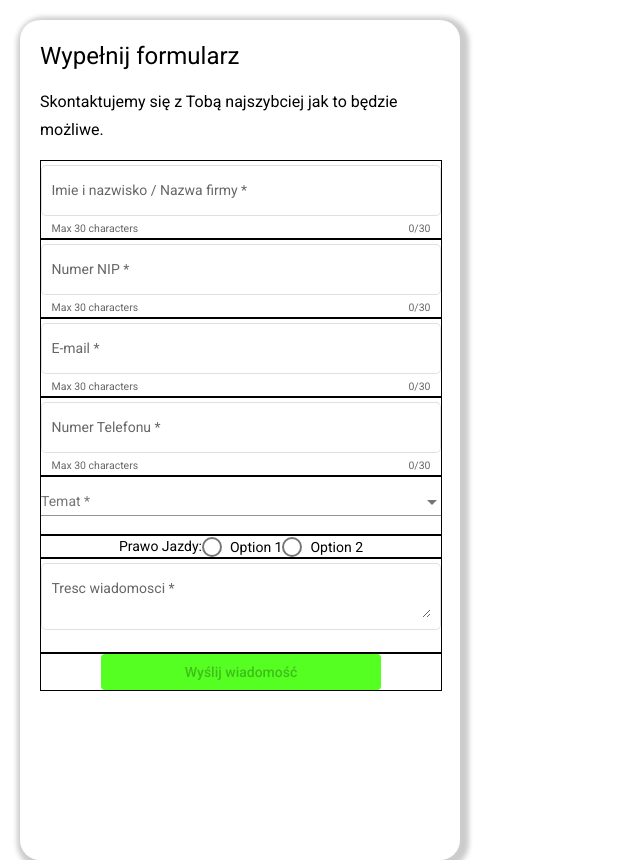
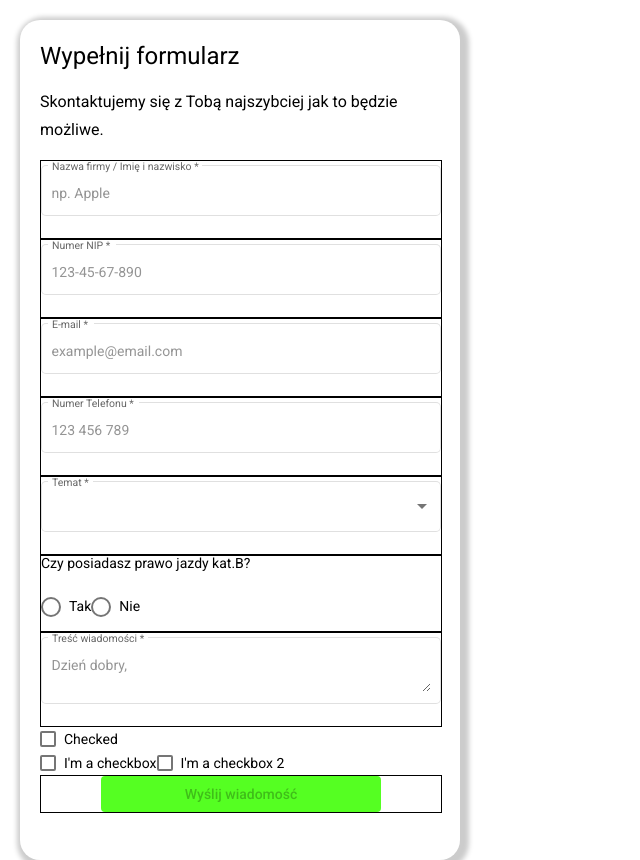
Before and after one commit to Brys49/trui-form, an Angular app: page / in a window 1280 px wide. Shown: the whole page, without its empty margins (0-640 px from the left). Built offline with nearby package versions, Linux system fonts and the light colour scheme.

Commit message:
all fields added

```diff
--- a/src/app/app.module.ts
+++ b/src/app/app.module.ts
@@ -14,7 +14,7 @@ import { MatFormFieldModule } from '@angular/material/form-field';
 @NgModule({
   declarations: [
     AppComponent,
-    FormComponent
+    FormComponent,
   ],
   imports: [
     BrowserModule,
--- a/src/app/form/form.component.html
+++ b/src/app/form/form.component.html
@@ -4,84 +4,73 @@
   <div class="formContainer form-window-element" novalidate>
     <form [formGroup]="formGroup" (ngSubmit)="onSubmit (formGroup.value)" class="form">
 
-      <mat-form-field hintLabel="Max 30 characters" appearance="outline" class="form-element">
-        <mat-label>Imie i nazwisko / Nazwa firmy</mat-label>
-        <input matInput #input cdkFocusInitial id="matInput" formControlName="name">
-        <mat-hint align="end">{{input.value?.length || 0}}/30</mat-hint>
+      <mat-form-field appearance="outline" [floatLabel]="floatLabelControl.value" class="form-field">
+        <mat-label>Nazwa firmy / Imię i nazwisko</mat-label>
+        <input matInput #input id="matInput" formControlName="name" placeholder="np. Apple">
       </mat-form-field>
 
-      <mat-form-field hintLabel="Max 30 characters" appearance="outline" class="form-element">
+      <mat-form-field appearance="outline" [floatLabel]="floatLabelControl.value" class="form-field">
         <mat-label>Numer NIP</mat-label>
-        <input matInput #input cdkFocusInitial id="matInput" formControlName="nip">
-        <mat-hint align="end">{{input.value?.length || 0}}/30</mat-hint>
+        <input matInput #input id="matInput" formControlName="nip" placeholder="123-45-67-890">
       </mat-form-field>
 
-      <mat-form-field hintLabel="Max 30 characters" appearance="outline" class="form-element">
+      <mat-form-field appearance="outline" [floatLabel]="floatLabelControl.value" class="form-field">
         <mat-label>E-mail</mat-label>
-        <input matInput #input cdkFocusInitial id="matInput" formControlName="email">
-        <mat-hint align="end">{{input.value?.length || 0}}/30</mat-hint>
+        <input matInput #input id="matInput" formControlName="email" placeholder="example@email.com">
       </mat-form-field>
 
-      <mat-form-field hintLabel="Max 30 characters" appearance="outline" class="form-element">
+      <mat-form-field appearance="outline" [floatLabel]="floatLabelControl.value" class="form-field">
         <mat-label>Numer Telefonu</mat-label>
-        <input matInput #input cdkFocusInitial id="matInput" formControlName="phone">
-        <mat-hint align="end">{{input.value?.length || 0}}/30</mat-hint>
+        <input matInput #input id="matInput" formControlName="phone" placeholder="123 456 789">
       </mat-form-field>
 
-    <mat-form-field class="form-element">
+      <mat-form-field appearance="outline" [floatLabel]="floatLabelControl.value" class="form-field">
         <mat-label>Temat</mat-label>
         <mat-select formControlName="subject">
           <!-- <mat-option *ngFor="let hour of hours" value="{{hour}}"> -->
-        <mat-option value="Temat1">
-          Temat1
+          <mat-option value="Wspolpraca">
+            Współpraca
           </mat-option>
-        <mat-option value="Temat2">
-          Temat2
+          <mat-option value="Inne">
+            Inne
           </mat-option>
         </mat-select>
       </mat-form-field>
 
-    <div class="form-element">
-      <mat-label>Prawo Jazdy: </mat-label>
-      <mat-radio-group formControlName="driving-licence" aria-label="Select an option">
-        <mat-radio-button value="1">Option 1</mat-radio-button>
-        <mat-radio-button value="2">Option 2</mat-radio-button>
+
+      <div class="radio-group">
+        <mat-label>Czy posiadasz prawo jazdy kat.B? </mat-label>
+        <mat-radio-group formControlName="driving-licence" aria-label="Czy posiadasz prawo jazdy kat.B?">
+          <mat-radio-button value="1">Tak</mat-radio-button>
+          <mat-radio-button value="2">Nie</mat-radio-button>
         </mat-radio-group>
       </div>
 
-      <mat-form-field appearance="outline" class="form-element">
-        <mat-label>Tresc wiadomosci</mat-label>
-        <textarea matInput formControlName="textarea" placeholder="Ex. It makes me feel..."></textarea>
+      <mat-form-field appearance="outline" [floatLabel]="floatLabelControl.value" class="form-field">
+        <mat-label>Treść wiadomości</mat-label>
+        <textarea matInput formControlName="textarea" placeholder="Dzień dobry,"></textarea>
       </mat-form-field>
 
-      <!-- <mat-form-field>
       <section class="example-section">
-                    <span class="example-list-section">
-                      <mat-checkbox class="example-margin"
-                                    [checked]="allComplete"
-                                    [color]="task.color"
-                                    [indeterminate]="someComplete()"
-                                    (change)="setAll($event.checked)">
-                        {{task.name}}
+        <mat-checkbox class="example-margin" [formControl]="checkedControl">Checked</mat-checkbox>
+      </section>
+
+      <section class="example-section">
+        <mat-checkbox
+            class="example-margin"
+            [checked]="checkedControl.value">
+          I'm a checkbox
         </mat-checkbox>
-                    </span>
-                    <span class="example-list-section">
-                      <ul>
-                        <li *ngFor="let subtask of task.subtasks">
-                          <mat-checkbox [(ngModel)]="subtask.completed"
-                                        [color]="subtask.color"
-                                        (ngModelChange)="updateAllComplete()">
-                            {{subtask.name}}
+        <mat-checkbox
+            class="example-margin"
+            [checked]="checkedControl.value">
+          I'm a checkbox 2
         </mat-checkbox>
-                        </li>
-                      </ul>
-                    </span>
       </section>
-              </mat-form-field> -->
 
-      <div class="add-event-dialog-content form-element" id="mat-dialog-actions">
-        <button mat-button class="submit-button" id="mat-button" type="submit"
-          [disabled]="!formGroup.valid">Wyślij wiadomość</button>
+      <div class="form-field" id="mat-dialog-actions">
+        <button mat-button class="submit-button" id="mat-button" type="submit" [disabled]="!formGroup.valid">Wyślij
+          wiadomość</button>
       </div>
 
     </form>
--- a/src/app/form/form.component.sass
+++ b/src/app/form/form.component.sass
@@ -18,7 +18,7 @@ mat-form-field
     border: 1px solid black
     width: 100%
 
-.form-element
+.form-field
     border: 1px solid black
     width: 100%
 
@@ -30,7 +30,35 @@ h1
     color: #ffffff
     width: 70%
 
-div.form-element
+div.form-field
     display: flex
+    justify-content: center
 
-    justify-content: center
+.radio-group
+    font: 400 14px / 20px Roboto, "Helvetica Neue", sans-serif
+    font-size: inherit
+    font-weight: 400
+    line-height: 1.125
+    font-family: Roboto, "Helvetica Neue", sans-serif
+    letter-spacing: normal
+    display: inline-block
+    position: relative
+    text-align: left
+    border: 1px solid black
+    width: 100%
+
+mat-radio-group
+    font: 400 14px / 20px Roboto, "Helvetica Neue", sans-serif
+    font-size: inherit
+    font-weight: 400
+    line-height: 1.125
+    font-family: Roboto, "Helvetica Neue", sans-serif
+    letter-spacing: normal
+    text-align: left
+    border-top: 0.84375em solid transparent
+    display: block
+    position: relative
+    flex: auto
+    min-width: 0
+    width: 180px
+    padding: 1em 0 1em 0
--- a/src/app/form/form.component.ts
+++ b/src/app/form/form.component.ts
@@ -8,6 +8,9 @@ import { FormBuilder, FormGroup, FormControl, Validators } from '@angular/forms'
 })
 export class FormComponent implements OnInit {
   formGroup!: FormGroup;
+  floatLabelControl = new FormControl('always');
+
+  checkedControl = new FormControl(false);
 
   constructor(
     private formBuilder: FormBuilder
@@ -30,6 +33,8 @@ export class FormComponent implements OnInit {
       'driving-licence': [null, [Validators.required, Validators.minLength(1), Validators.maxLength(30)]],
       'subject': [null, [Validators.required, Validators.minLength(1), Validators.maxLength(30)]],
       'textarea': [null, [Validators.required, Validators.minLength(1), Validators.maxLength(30)]],
+      floatLabel: this.floatLabelControl,
+      checked: this.checkedControl,
     });
   }
 
@@ -37,4 +42,5 @@ export class FormComponent implements OnInit {
     console.log(post);
   }
 
+
 }
```
Also changed, not shown: src/app/material.module.ts (+5 -2 lines). Lines whose indentation alone changed are shown as unchanged.
